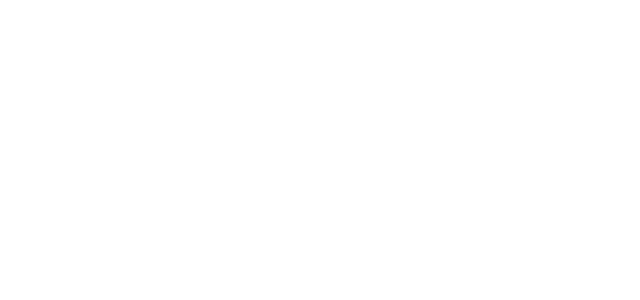
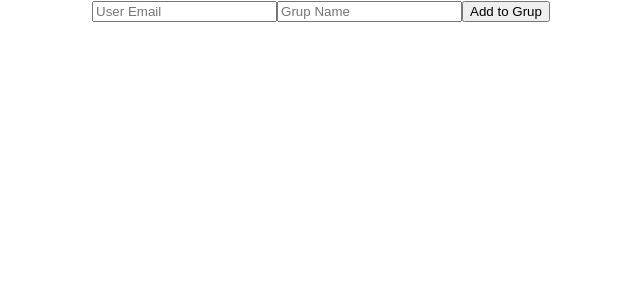
Before and after one commit to amdl25/foodwaste---tw, a React (Create React App) app in the folder aplicatiefoodwaste/frontend/: page /login/principal/grupuri/1 in a window 1280 px wide. Before the commit this address had no page. Shown: the top 300 px of the page, without its empty margins (319-959 px from the left). Built offline with nearby package versions, Linux system fonts and the light colour scheme.

Commit message:
adaugare in grupuri

```diff
--- a/aplicatiefoodwaste/frontend/src/App.js
+++ b/aplicatiefoodwaste/frontend/src/App.js
@@ -7,6 +7,7 @@
 import Principal from './pages/Principal';
 import AddProduct from './pages/AddProduct';
 import FriendshipDisplay from './pages/FriendshipDisplay';
+import Grupuri from './pages/Grupuri';
 import {Link} from 'react-router-dom';
 
 function App() {
@@ -19,6 +20,7 @@
         <Route path="/login/principal/:userEmail" element = {<Principal/>} />
         <Route path="/login/principal/add-product/:userEmail" element = {<AddProduct/>} />
         <Route path="/login/principal/friendship/:userEmail" element = {<FriendshipDisplay/>} />
+        <Route path="/login/principal/grupuri/:userEmail" element = {<Grupuri/>} />
       </Routes>
 
     </div>
--- a/aplicatiefoodwaste/frontend/src/pages/Grupuri.js
+++ b/aplicatiefoodwaste/frontend/src/pages/Grupuri.js
@@ -0,0 +1,57 @@
+import React, { useState } from 'react';
+import axios from 'axios';
+
+const AddToGroup = () => {
+  const [userEmail, setUserEmail] = useState('');
+  const [grupName, setGrupName] = useState('');
+  const [errorMessage, setErrorMessage] = useState('');
+  const [successMessage, setSuccessMessage] = useState('');
+
+  const handleAddToGrup = async () => {
+    try {
+      const response = await axios.post('http://localhost:8000/api/add-to-group', {
+        UserEmail: userEmail,
+        GrupName: grupName,
+      });
+
+      if (response.status === 200) {
+        setSuccessMessage('User added to Grup successfully!');
+        setErrorMessage('');
+      }
+    } catch (error) {
+      console.error('Add to Grup error:', error);
+
+      if (error.response) {
+        console.error('Error response from server:', error.response.data);
+        setErrorMessage(error.response.data.error || 'Server error. Please try again.');
+        setSuccessMessage('');
+      } else {
+        setErrorMessage('Error adding user to Grup. Please try again.');
+        setSuccessMessage('');
+      }
+    }
+  };
+
+  return (
+    <div>
+      <input
+        type="text"
+        placeholder="User Email"
+        value={userEmail}
+        onChange={(e) => setUserEmail(e.target.value)}
+      />
+      <input
+        type="text"
+        placeholder="Grup Name"
+        value={grupName}
+        onChange={(e) => setGrupName(e.target.value)}
+      />
+      <button onClick={handleAddToGrup}>Add to Grup</button>
+
+      {successMessage && <p style={{ color: 'green' }}>{successMessage}</p>}
+      {errorMessage && <p style={{ color: 'red' }}>{errorMessage}</p>}
+    </div>
+  );
+};
+
+export default AddToGroup;
--- a/aplicatiefoodwaste/frontend/src/pages/Principal.js
+++ b/aplicatiefoodwaste/frontend/src/pages/Principal.js
@@ -16,6 +16,11 @@
     navigate('/login/principal/friendship/' + userEmail);
   };
 
+  const handleSeeingGrupuri = () => {
+    // Navigate to the addProduct page
+    navigate('/login/principal/grupuri/' + userEmail);
+  };
+
   return (
     <div className="main-container">
       {/* Left Panel */}
@@ -25,7 +30,7 @@
           Adauga produs
         </button>
         <button className="button" onClick={handleSeeingFriendship}>Vizualizeaza prietenii</button>
-        <button className="button">Grupuri</button>
+        <button className="button" onClick={handleSeeingGrupuri}>Grupuri</button>
         <button className="button">Button 4</button>
       </div>
 
```
